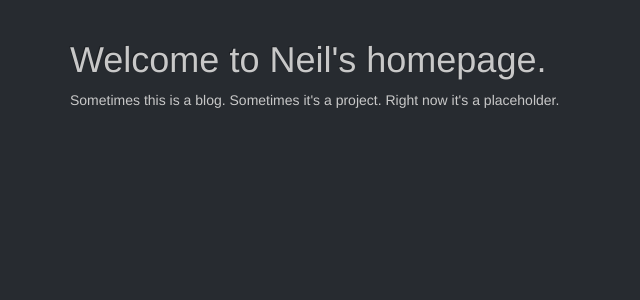
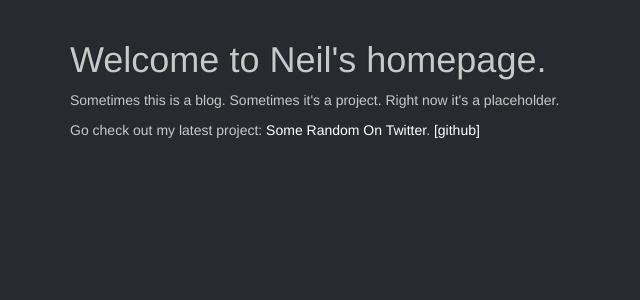
Before and after one commit to nrlakin/homepage, a Flask app: page / in a window 1280 px wide. Shown: the part 52-352 px from the top of the page, without its empty margins (0-640 px from the left). Run offline with Flask 2, Linux system fonts and the light colour scheme; parts of the project's set-up code (start-up, migrations or seed data) failed here and were passed over; some libraries are stand-ins or nearby versions.

Commit message:
add link to somerandom

```diff
--- a/home/templates/index.html
+++ b/home/templates/index.html
@@ -4,5 +4,6 @@
 <div class="container">
   <h1>Welcome to Neil's homepage.</h1>
   <p>Sometimes this is a blog. Sometimes it's a project. Right now it's a placeholder.</p>
+  <p>Go check out my latest project: <a href="http://somerandom.herokuapp.com">Some Random On Twitter</a>. <a href="http://github.com/nrlakin/somerandom">[github]</a>
 </div>
 {% endblock %}
```
